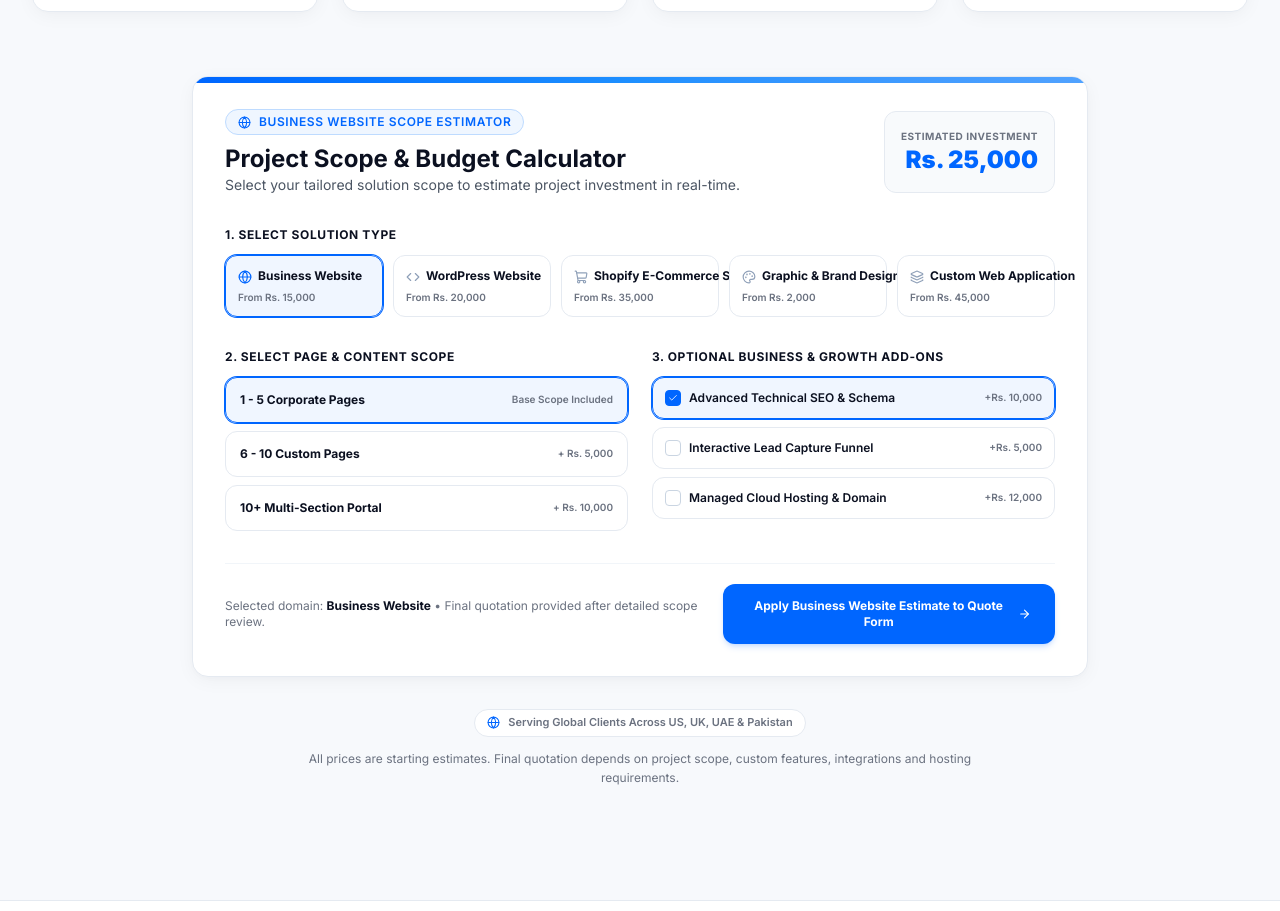
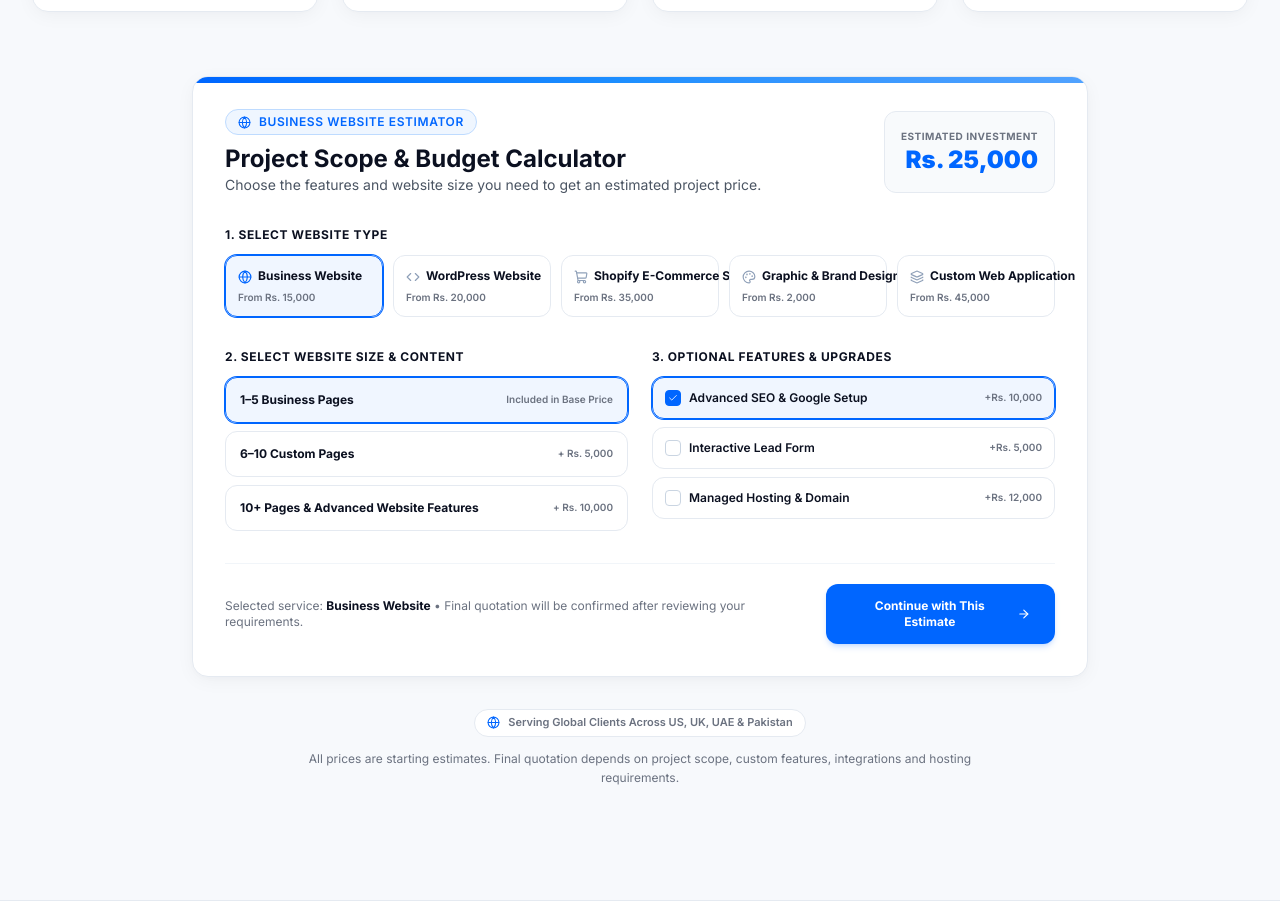
Before and after one commit to saadsa9112-cloud/NEXORA-BUSINESS-SITE, a React (Vite) app: page / in a window 1280 px wide. Shown: the part 6548-7459 px from the top of the page. Built offline with nearby package versions, Linux system fonts and the light colour scheme.

Commit message:
refactor(estimator): update customer-facing text labels across all service scope estimators

```diff
--- a/src/components/Estimator/CostEstimator.jsx
+++ b/src/components/Estimator/CostEstimator.jsx
@@ -16,31 +16,33 @@ const DOMAIN_CONFIGS = {
   business: {
     id: 'business',
     name: 'Business Website',
+    estimatorTitle: 'BUSINESS WEBSITE ESTIMATOR',
+    subtitle: 'Choose the features and website size you need to get an estimated project price.',
     icon: Globe,
     basePricePKR: 15000,
     basePriceUSD: 299,
     theme: CORPORATE_BLUE_THEME,
-    scopeLabel: '2. Select Page & Content Scope',
-    addonLabel: '3. Optional Business & Growth Add-ons',
+    scopeLabel: '2. SELECT WEBSITE SIZE & CONTENT',
+    addonLabel: '3. OPTIONAL FEATURES & UPGRADES',
     scopesPKR: [
-      { id: 'b_std', name: '1 - 5 Corporate Pages', addOn: 0 },
-      { id: 'b_med', name: '6 - 10 Custom Pages', addOn: 5000 },
-      { id: 'b_lrg', name: '10+ Multi-Section Portal', addOn: 10000 },
+      { id: 'b_std', name: '1–5 Business Pages', addOn: 0 },
+      { id: 'b_med', name: '6–10 Custom Pages', addOn: 5000 },
+      { id: 'b_lrg', name: '10+ Pages & Advanced Website Features', addOn: 10000 },
     ],
     scopesUSD: [
-      { id: 'b_std', name: '1 - 5 Corporate Pages', addOn: 0 },
-      { id: 'b_med', name: '6 - 10 Custom Pages', addOn: 99 },
-      { id: 'b_lrg', name: '10+ Multi-Section Portal', addOn: 199 },
+      { id: 'b_std', name: '1–5 Business Pages', addOn: 0 },
+      { id: 'b_med', name: '6–10 Custom Pages', addOn: 99 },
+      { id: 'b_lrg', name: '10+ Pages & Advanced Website Features', addOn: 199 },
     ],
     addonsPKR: [
-      { id: 'seo', name: 'Advanced Technical SEO & Schema', price: 10000 },
-      { id: 'contact', name: 'Interactive Lead Capture Funnel', price: 5000 },
-      { id: 'hosting', name: 'Managed Cloud Hosting & Domain', price: 12000 },
+      { id: 'seo', name: 'Advanced SEO & Google Setup', price: 10000 },
+      { id: 'contact', name: 'Interactive Lead Form', price: 5000 },
+      { id: 'hosting', name: 'Managed Hosting & Domain', price: 12000 },
     ],
     addonsUSD: [
-      { id: 'seo', name: 'Advanced Technical SEO & Schema', price: 199 },
-      { id: 'contact', name: 'Interactive Lead Capture Funnel', price: 79 },
-      { id: 'hosting', name: 'Managed Cloud Hosting & Domain', price: 149 },
+      { id: 'seo', name: 'Advanced SEO & Google Setup', price: 199 },
+      { id: 'contact', name: 'Interactive Lead Form', price: 79 },
+      { id: 'hosting', name: 'Managed Hosting & Domain', price: 149 },
     ],
     defaultScope: 'b_std',
     defaultAddons: ['seo'],
@@ -49,31 +51,33 @@ const DOMAIN_CONFIGS = {
   wordpress: {
     id: 'wordpress',
     name: 'WordPress Website',
+    estimatorTitle: 'WORDPRESS WEBSITE ESTIMATOR',
+    subtitle: 'Choose the features and website size you need to get an estimated project price.',
     icon: Code,
     basePricePKR: 20000,
     basePriceUSD: 399,
     theme: CORPORATE_BLUE_THEME,
-    scopeLabel: '2. Select Architecture & CMS Scope',
-    addonLabel: '3. Optional Theme & Plugin Extensions',
+    scopeLabel: '2. SELECT WEBSITE SIZE & CONTENT',
+    addonLabel: '3. OPTIONAL FEATURES & UPGRADES',
     scopesPKR: [
-      { id: 'wp_std', name: '1 - 5 Pages & Blog Hub', addOn: 0 },
-      { id: 'wp_med', name: '6 - 15 Custom Theme Pages', addOn: 6000 },
-      { id: 'wp_lrg', name: '15+ Enterprise CMS Portal', addOn: 12000 },
+      { id: 'wp_std', name: '1–5 Pages + Blog', addOn: 0 },
+      { id: 'wp_med', name: '6–15 Custom Pages', addOn: 6000 },
+      { id: 'wp_lrg', name: '15+ Pages & Advanced Website Management', addOn: 12000 },
     ],
     scopesUSD: [
-      { id: 'wp_std', name: '1 - 5 Pages & Blog Hub', addOn: 0 },
-      { id: 'wp_med', name: '6 - 15 Custom Theme Pages', addOn: 119 },
-      { id: 'wp_lrg', name: '15+ Enterprise CMS Portal', addOn: 229 },
+      { id: 'wp_std', name: '1–5 Pages + Blog', addOn: 0 },
+      { id: 'wp_med', name: '6–15 Custom Pages', addOn: 119 },
+      { id: 'wp_lrg', name: '15+ Pages & Advanced Website Management', addOn: 229 },
     ],
     addonsPKR: [
-      { id: 'plugins', name: 'Custom Plugin & API Integration', price: 8000 },
-      { id: 'security', name: 'Hardened Security & Speed Caching', price: 6000 },
-      { id: 'training', name: '1-on-1 Admin Dashboard Training', price: 4000 },
+      { id: 'plugins', name: 'Custom Features & Integrations', price: 8000 },
+      { id: 'security', name: 'Advanced Security & Speed Optimization', price: 6000 },
+      { id: 'training', name: 'Personal Website Management Training', price: 4000 },
     ],
     addonsUSD: [
-      { id: 'plugins', name: 'Custom Plugin & API Integration', price: 129 },
-      { id: 'security', name: 'Hardened Security & Speed Caching', price: 99 },
-      { id: 'training', name: '1-on-1 Admin Dashboard Training', price: 69 },
+      { id: 'plugins', name: 'Custom Features & Integrations', price: 129 },
+      { id: 'security', name: 'Advanced Security & Speed Optimization', price: 99 },
+      { id: 'training', name: 'Personal Website Management Training', price: 69 },
     ],
     defaultScope: 'wp_std',
     defaultAddons: ['plugins'],
@@ -82,31 +86,33 @@ const DOMAIN_CONFIGS = {
   shopify: {
     id: 'shopify',
     name: 'Shopify E-Commerce Store',
+    estimatorTitle: 'SHOPIFY E-COMMERCE STORE ESTIMATOR',
+    subtitle: 'Choose the store size and features you need to get an estimated project price.',
     icon: ShoppingCart,
     basePricePKR: 35000,
     basePriceUSD: 599,
     theme: CORPORATE_BLUE_THEME,
-    scopeLabel: '2. Select Catalog & Product Scope',
-    addonLabel: '3. Optional E-Commerce & Checkout Add-ons',
+    scopeLabel: '2. SELECT STORE SIZE',
+    addonLabel: '3. OPTIONAL STORE FEATURES',
     scopesPKR: [
-      { id: 'sh_std', name: 'Up to 25 Products Catalog', addOn: 0 },
-      { id: 'sh_med', name: '26 - 100 Products & Collections', addOn: 8000 },
-      { id: 'sh_lrg', name: '100+ Enterprise Multi-Category Store', addOn: 15000 },
+      { id: 'sh_std', name: 'Up to 25 Products', addOn: 0 },
+      { id: 'sh_med', name: '26–100 Products & Collections', addOn: 8000 },
+      { id: 'sh_lrg', name: '100+ Products & Large Store Setup', addOn: 15000 },
     ],
     scopesUSD: [
-      { id: 'sh_std', name: 'Up to 25 Products Catalog', addOn: 0 },
-      { id: 'sh_med', name: '26 - 100 Products & Collections', addOn: 149 },
-      { id: 'sh_lrg', name: '100+ Enterprise Multi-Category Store', addOn: 279 },
+      { id: 'sh_std', name: 'Up to 25 Products', addOn: 0 },
+      { id: 'sh_med', name: '26–100 Products & Collections', addOn: 149 },
+      { id: 'sh_lrg', name: '100+ Products & Large Store Setup', addOn: 279 },
     ],
     addonsPKR: [
-      { id: 'payment', name: 'Multi-Currency Payment Gateways', price: 8000 },
-      { id: 'inventory', name: 'Automated Shipping & Inventory Sync', price: 7000 },
-      { id: 'cro', name: 'CRO Checkout & Cart Abandonment', price: 6000 },
+      { id: 'payment', name: 'Multiple Currencies & Payment Options', price: 8000 },
+      { id: 'inventory', name: 'Shipping & Inventory Automation', price: 7000 },
+      { id: 'cro', name: 'Checkout Optimization & Abandoned Cart Recovery', price: 6000 },
     ],
     addonsUSD: [
-      { id: 'payment', name: 'Multi-Currency Payment Gateways', price: 149 },
-      { id: 'inventory', name: 'Automated Shipping & Inventory Sync', price: 119 },
-      { id: 'cro', name: 'CRO Checkout & Cart Abandonment', price: 99 },
+      { id: 'payment', name: 'Multiple Currencies & Payment Options', price: 149 },
+      { id: 'inventory', name: 'Shipping & Inventory Automation', price: 119 },
+      { id: 'cro', name: 'Checkout Optimization & Abandoned Cart Recovery', price: 99 },
     ],
     defaultScope: 'sh_std',
     defaultAddons: ['payment'],
@@ -115,12 +121,14 @@ const DOMAIN_CONFIGS = {
   graphic: {
     id: 'graphic',
     name: 'Graphic & Brand Design',
+    estimatorTitle: 'GRAPHIC & BRAND DESIGN ESTIMATOR',
+    subtitle: 'Choose the design options and deliverables you need to get an estimated project price.',
     icon: Palette,
     basePricePKR: 2000,
     basePriceUSD: 49,
     theme: CORPORATE_BLUE_THEME,
-    scopeLabel: '2. Select Design & Deliverables Scope',
-    addonLabel: '3. Optional Source Files & Asset Add-ons',
+    scopeLabel: '2. SELECT DESIGN DELIVERABLES',
+    addonLabel: '3. OPTIONAL ASSET EXTENSIONS',
     scopesPKR: [
       { id: 'gd_std', name: 'Single Logo / Asset Design (3 Concepts)', addOn: 0 },
       { id: 'gd_med', name: 'Brand Kit (Logo + Palette + Social Covers)', addOn: 3000 },
@@ -148,31 +156,33 @@ const DOMAIN_CONFIGS = {
   app: {
     id: 'app',
     name: 'Custom Web Application',
+    estimatorTitle: 'CUSTOM WEB APPLICATION ESTIMATOR',
+    subtitle: 'Choose the features and functionality your web application needs to get an estimated project price.',
     icon: Layers,
     basePricePKR: 45000,
     basePriceUSD: 999,
     theme: CORPORATE_BLUE_THEME,
-    scopeLabel: '2. Select Functional Software Scope',
-    addonLabel: '3. Optional Cloud & Architecture Add-ons',
+    scopeLabel: '2. SELECT APPLICATION FEATURES',
+    addonLabel: '3. OPTIONAL FEATURES & ADVANCED OPTIONS',
     scopesPKR: [
-      { id: 'app_std', name: 'Core MVP & User Portal Architecture', addOn: 0 },
-      { id: 'app_med', name: 'Multi-Role Admin Dashboard & Database', addOn: 15000 },
-      { id: 'app_lrg', name: 'Enterprise SaaS Platform & Permissions', addOn: 30000 },
+      { id: 'app_std', name: 'Core Features + User Account', addOn: 0 },
+      { id: 'app_med', name: 'Advanced Admin Dashboard', addOn: 15000 },
+      { id: 'app_lrg', name: 'Advanced Multi-User Platform', addOn: 30000 },
     ],
     scopesUSD: [
-      { id: 'app_std', name: 'Core MVP & User Portal Architecture', addOn: 0 },
-      { id: 'app_med', name: 'Multi-Role Admin Dashboard & Database', addOn: 249 },
-      { id: 'app_lrg', name: 'Enterprise SaaS Platform & Permissions', addOn: 499 },
+      { id: 'app_std', name: 'Core Features + User Account', addOn: 0 },
+      { id: 'app_med', name: 'Advanced Admin Dashboard', addOn: 249 },
+      { id: 'app_lrg', name: 'Advanced Multi-User Platform', addOn: 499 },
     ],
     addonsPKR: [
-      { id: 'api', name: 'Custom REST / GraphQL API & Webhooks', price: 12000 },
-      { id: 'rbac', name: 'RBAC Security & Role Permissions', price: 10000 },
-      { id: 'cloud', name: 'High-Availability Cloud Server Deployment', price: 15000 },
+      { id: 'api', name: 'Custom API & Third-Party Integrations', price: 12000 },
+      { id: 'rbac', name: 'Multiple User Roles & Access Control', price: 10000 },
+      { id: 'cloud', name: 'Advanced Cloud Hosting & Deployment', price: 15000 },
     ],
     addonsUSD: [
-      { id: 'api', name: 'Custom REST / GraphQL API & Webhooks', price: 199 },
-      { id: 'rbac', name: 'RBAC Security & Role Permissions', price: 169 },
-      { id: 'cloud', name: 'High-Availability Cloud Server Deployment', price: 229 },
+      { id: 'api', name: 'Custom API & Third-Party Integrations', price: 199 },
+      { id: 'rbac', name: 'Multiple User Roles & Access Control', price: 169 },
+      { id: 'cloud', name: 'Advanced Cloud Hosting & Deployment', price: 229 },
     ],
     defaultScope: 'app_std',
     defaultAddons: ['api'],
@@ -266,10 +276,10 @@ export default function CostEstimator({ currency = 'PKR', setCurrency }) {
           <div>
             <div className={`inline-flex items-center gap-2 px-3 py-1 rounded-full border text-xs font-semibold uppercase tracking-wider mb-2 transition-all duration-300 ${CORPORATE_BLUE_THEME.badgeBg}`}>
               <IconComponent size={13} />
-              <span>{domain.name} Scope Estimator</span>
+              <span>{domain.estimatorTitle}</span>
             </div>
             <h3 className="text-2xl font-bold text-[#0B1020]">Project Scope &amp; Budget Calculator</h3>
-            <p className="text-sm text-[#4B5563]">Select your tailored solution scope to estimate project investment in real-time.</p>
+            <p className="text-sm text-[#4B5563]">{domain.subtitle}</p>
           </div>
 
           <div className="bg-[#F8FAFC] p-4 rounded-xl border border-[#E5EAF1] text-right flex sm:flex-col justify-between items-baseline sm:items-end">
@@ -285,7 +295,7 @@ export default function CostEstimator({ currency = 'PKR', setCurrency }) {
           {/* 1. Solution Type Selector Buttons */}
           <div>
             <label className="block text-xs font-bold uppercase tracking-wider text-[#0B1020] mb-3">
-              1. Select Solution Type
+              1. SELECT WEBSITE TYPE
             </label>
             <div className="grid grid-cols-2 sm:grid-cols-5 gap-2.5">
               {Object.values(DOMAIN_CONFIGS).map((item) => {
@@ -341,7 +351,7 @@ export default function CostEstimator({ currency = 'PKR', setCurrency }) {
                     >
                       <span className="font-bold text-[#0B1020] pr-2 text-left">{opt.name}</span>
                       <span className="text-[10px] text-[#6B7280] whitespace-nowrap">
-                        {opt.addOn === 0 ? 'Base Scope Included' : `+ ${currencySymbol}${opt.addOn.toLocaleString()}`}
+                        {opt.addOn === 0 ? 'Included in Base Price' : `+ ${currencySymbol}${opt.addOn.toLocaleString()}`}
                       </span>
                     </button>
                   )
@@ -388,14 +398,14 @@ export default function CostEstimator({ currency = 'PKR', setCurrency }) {
         {/* Action Button */}
         <div className="pt-5 border-t border-[#F1F5F9] flex flex-col sm:flex-row items-center justify-between gap-4">
           <p className="text-xs text-[#6B7280]">
-            Selected domain: <strong className="text-[#0B1020]">{domain.name}</strong> • Final quotation provided after detailed scope review.
+            Selected service: <strong className="text-[#0B1020]">{domain.name}</strong> • Final quotation will be confirmed after reviewing your requirements.
           </p>
           <button
             type="button"
             onClick={handleApplyToQuote}
             className={`w-full sm:w-auto py-3.5 px-6 text-white text-xs font-bold rounded-xl shadow-md flex items-center justify-center gap-2 transition-all duration-200 cursor-pointer ${CORPORATE_BLUE_THEME.actionBtn}`}
           >
-            <span>Apply {domain.name} Estimate to Quote Form</span>
+            <span>Continue with This Estimate</span>
             <ArrowRight size={14} />
           </button>
         </div>
```
